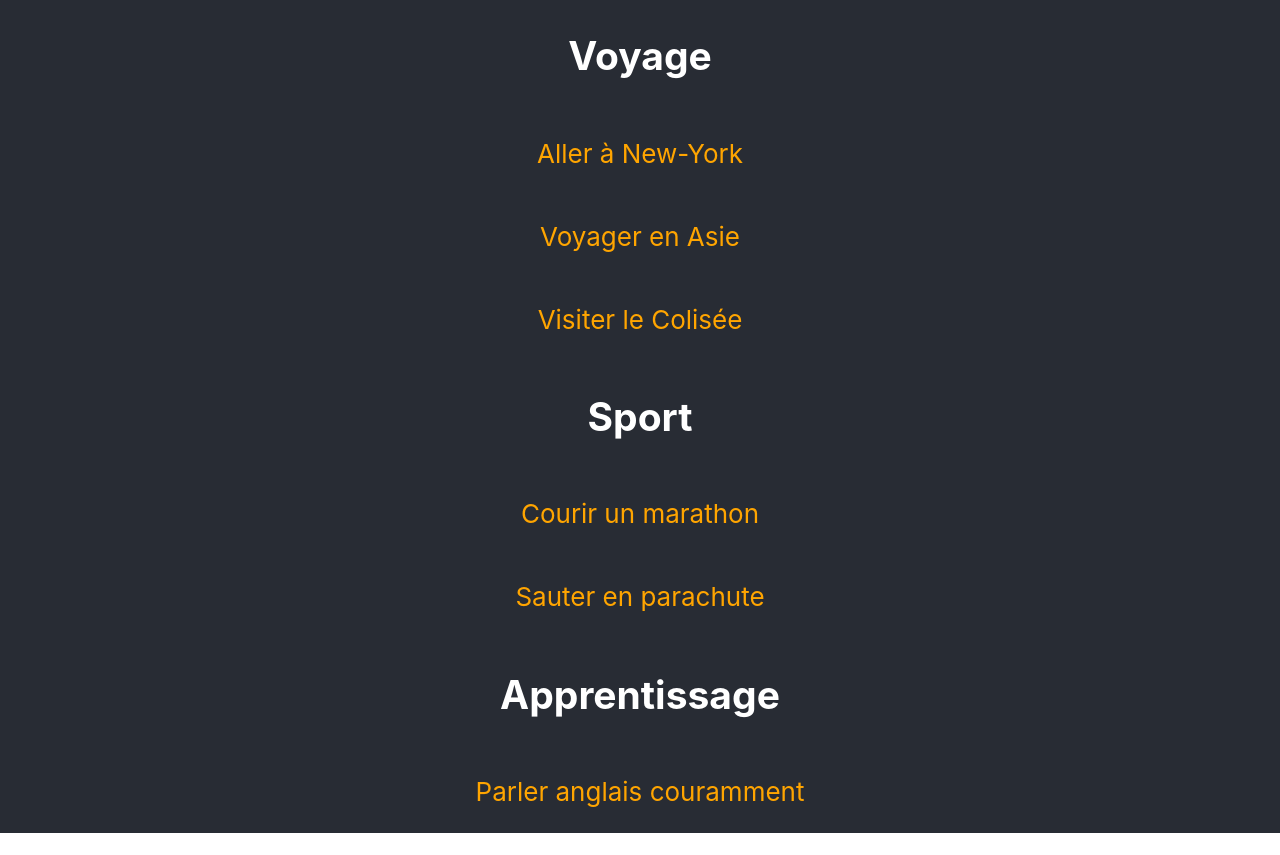
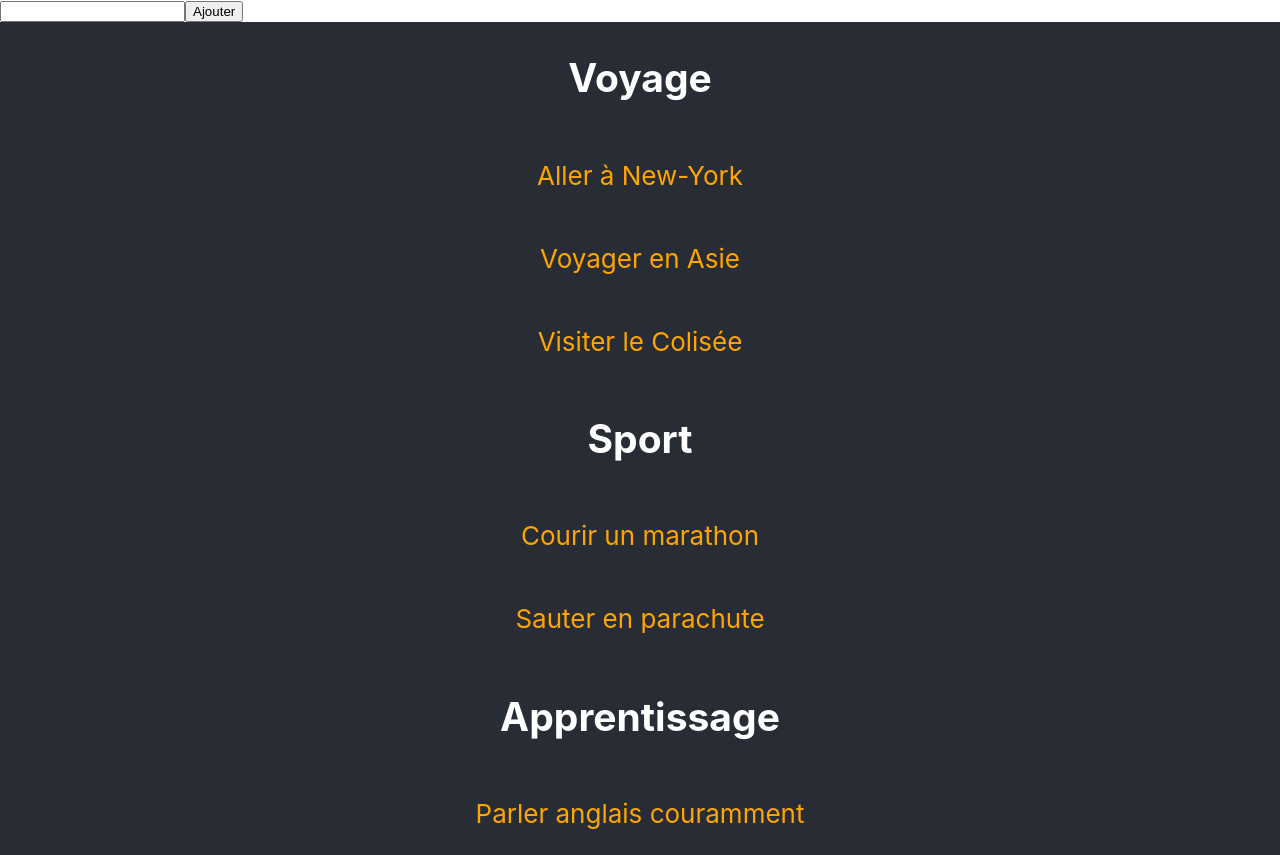
Before and after one commit to guillaumefavre/bucketlist-react, a React (Create React App) app: page / in a window 1280 px wide. Before the commit the page ends 833 px from the top, so only its background shows below. Built offline with nearby package versions, Linux system fonts and the light colour scheme.

Commit message:
Création component formulaire vide

```diff
--- a/src/App.js
+++ b/src/App.js
@@ -1,6 +1,7 @@
 import React from 'react';
 import './App.css';
 import BucketList from './components/BucketList';
+import NewItemForm from './components/NewItemForm';
 
 const ITEMS = [
   {id: '1', category: 'Voyage', label: 'Aller à New-York', status: 'TODO'},
@@ -13,7 +14,12 @@ const ITEMS = [
 
 function App() {
   return (
-    <BucketList items={ITEMS} />
+    <div>
+      <NewItemForm />
+      <BucketList items={ITEMS} />
+
+    </div>
+
   );
 }
 
--- /dev/null
+++ b/src/components/NewItemForm.js
@@ -0,0 +1,32 @@
+import React, { Component } from 'react'
+
+class NewItemForm extends Component {
+
+    constructor(props) {
+        super(props);
+        this.state = {label: ''}
+    }
+
+    handleChange(event) {
+        console.log('handleChange');
+    }
+
+    handleAddItem(event) {
+        console.log('handleAddItem');
+        event.preventDefault();
+    }
+
+    render() {
+        return (
+        <form onSubmit={this.handleAddItem}>
+            <input
+                type="text"
+                value={this.state.labelItem}
+                onChange={this.handleChange}/>
+            <button type="submit">Ajouter</button>
+        </form>
+        )
+    }
+}
+
+export default NewItemForm
```
